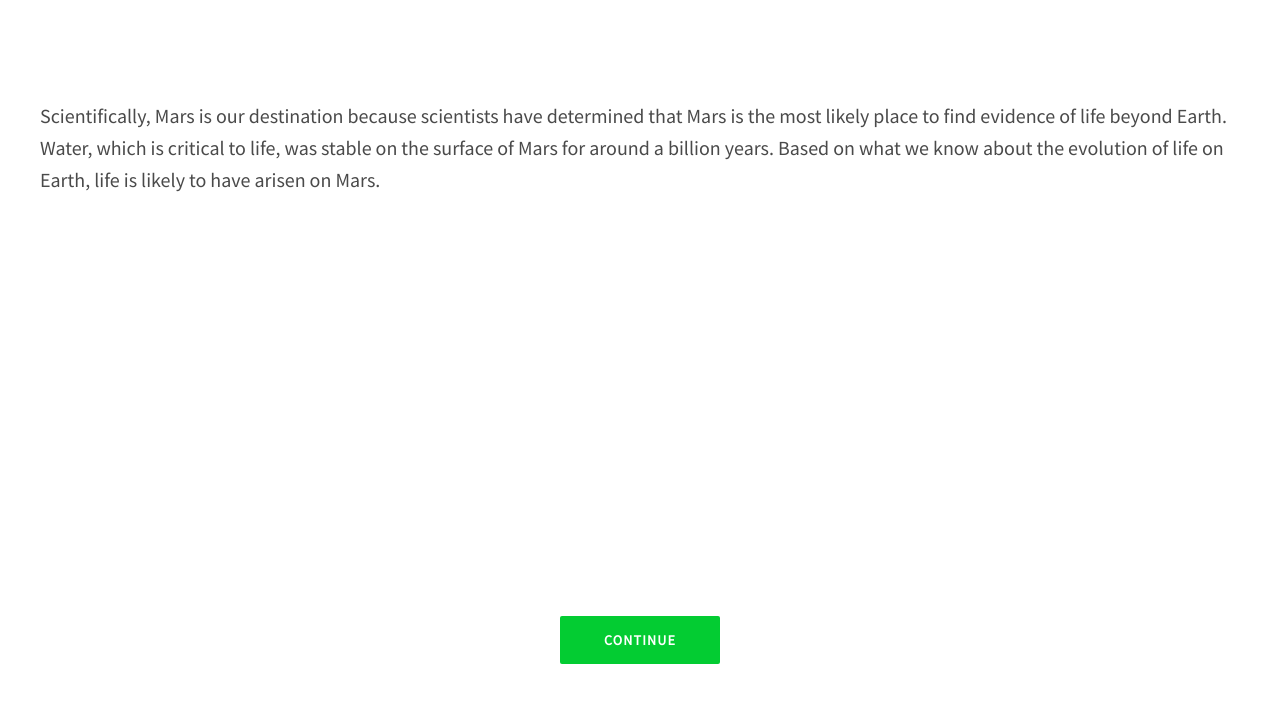
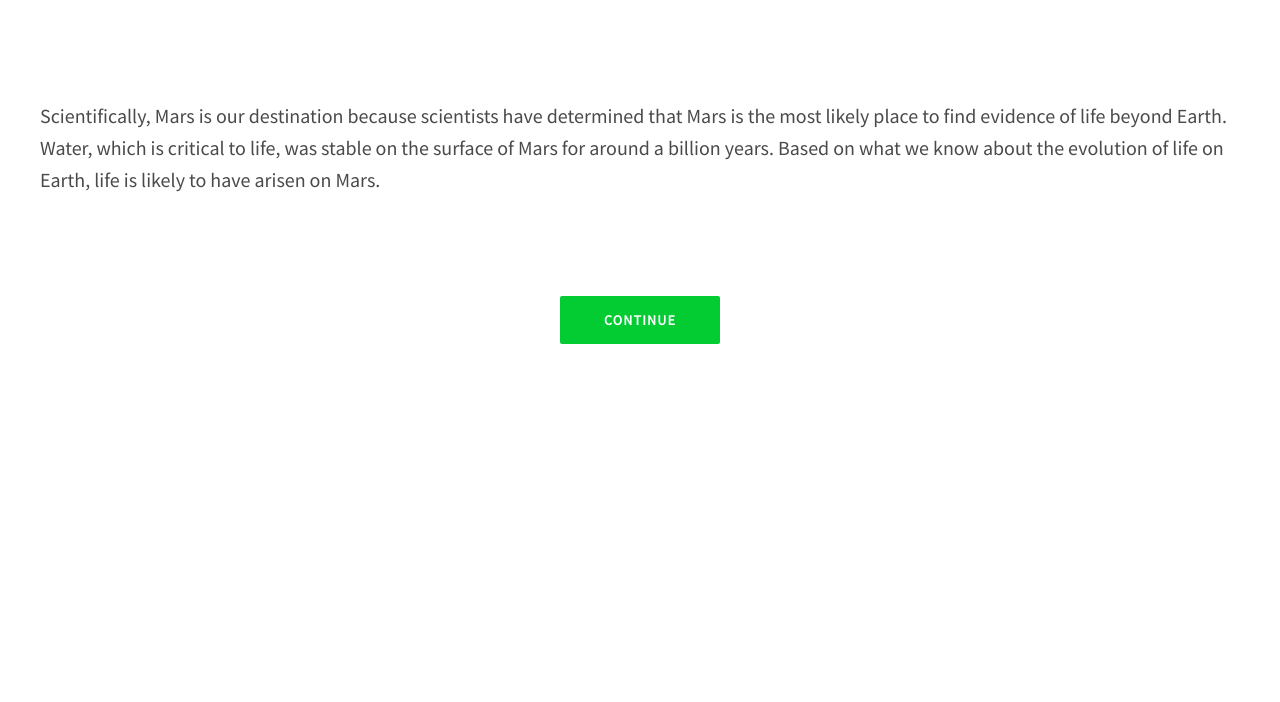
Before and after one commit to fananta/fananta.github.io, a plain HTML site: page experiments/mobile-reading/control.html in a window 1280 px wide. Drawn offline with nearby package versions, Linux system fonts and the light colour scheme.

Commit message:
fix button, address bar

```diff
--- a/experiments/mobile-reading/control.html
+++ b/experiments/mobile-reading/control.html
@@ -1,4 +1,5 @@
 <meta name=viewport content="width=device-width, initial-scale=1">
+<meta name="mobile-web-app-capable" content="yes">
 <link href="https://fonts.googleapis.com/css?family=Source+Sans+Pro" rel="stylesheet">
 
 <body>
@@ -12,7 +13,7 @@
 			line-height: 1.6;
 			padding: 0px 40px;
 			padding-top: 100px;
-			padding-bottom: 420px;
+			padding-bottom: 100px;
 			color: #4A4A4A;
 		}
 		#done-button, #continue-button {
@@ -30,6 +31,7 @@
 			font-weight: bold;
 			font-size: 14px;
 			cursor: pointer;
+			bottom: 0;
 		}
 	</style>
 
```
Also changed, not shown: experiments/mobile-reading/dim.html (+3 -1 lines), experiments/mobile-reading/highlight.html (+3 -1 lines), experiments/mobile-reading/index.html (+1 -0 lines), 1 other file.
